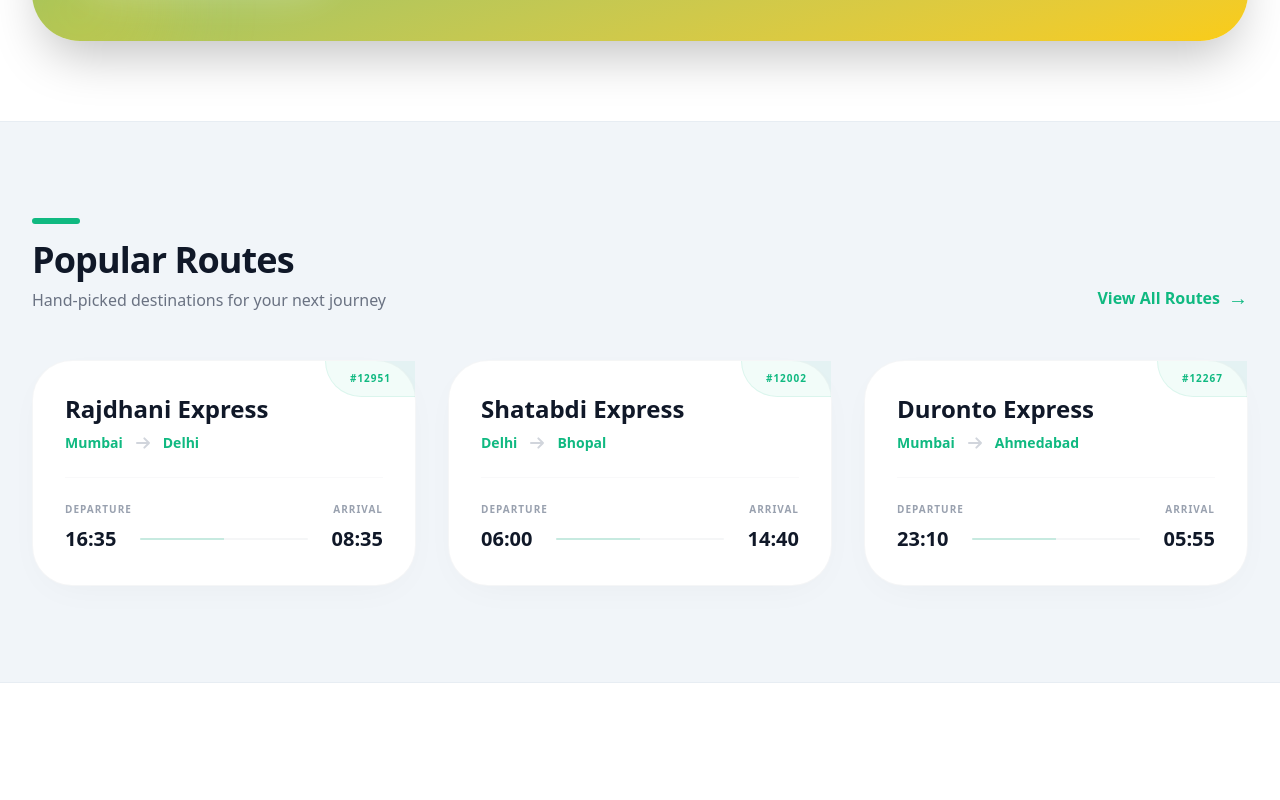
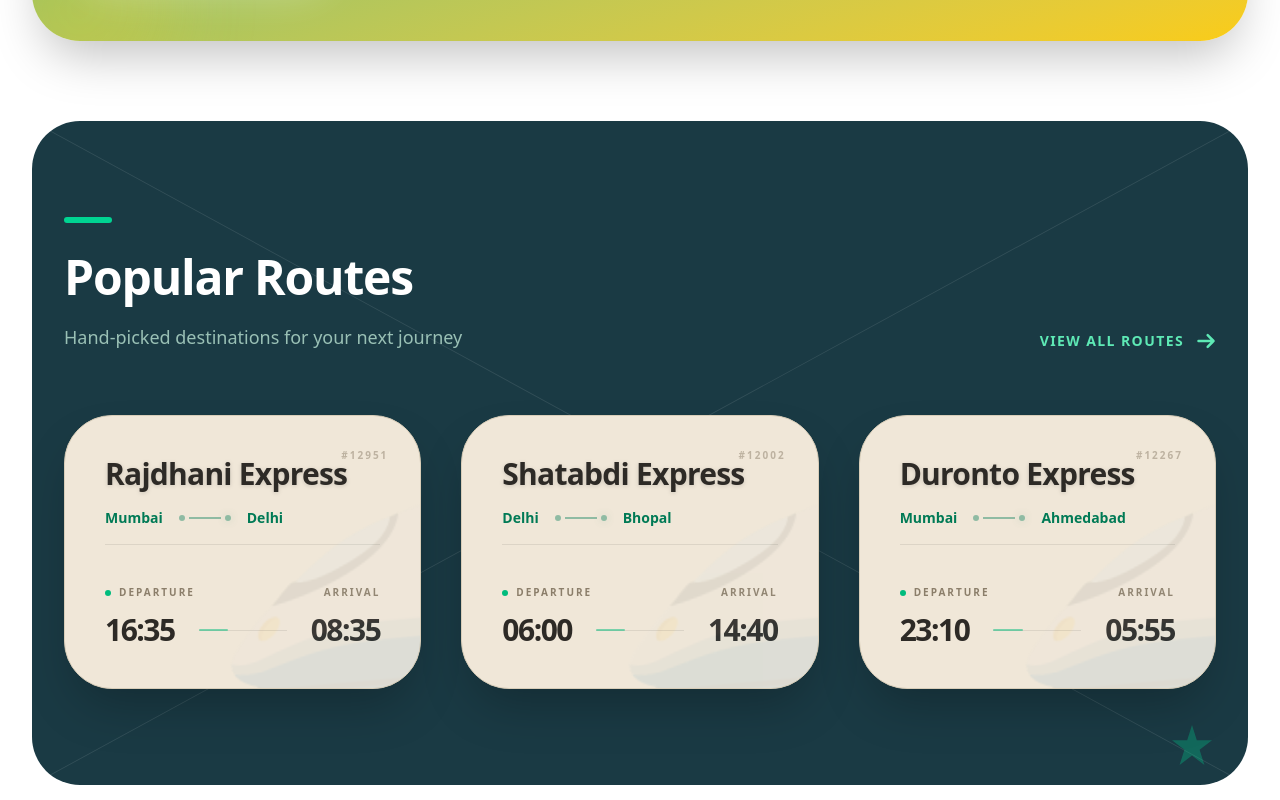
Before and after one commit to RishiVykunta/RMS, a Next.js app: page / in a window 1280 px wide. Shown: the part 1460-2260 px from the top of the page. Built offline with nearby package versions, Linux system fonts and the light colour scheme; no server answers; the database is empty.

Commit message:
chore: update hero background image to cloudinary source

```diff
--- a/app/page.tsx
+++ b/app/page.tsx
@@ -102,7 +102,7 @@ export default function Home() {
         {/* Background Image with Overlay */}
         <div className="absolute inset-0 z-0">
           <img
-            src="/images/hero-bg.png"
+            src="https://res.cloudinary.com/dqcxekzxn/image/upload/v1773766411/Screenshot_2026-03-17_221336_LE_upscale_prime_ex6hky.jpg"
             alt="Indian Railways"
             className="w-full h-full object-cover"
           />
@@ -294,47 +294,74 @@ export default function Home() {
       </section>
 
       {/* Popular Trains Section */}
-      {/* Popular Trains Section */}
-      <section className="py-24 bg-[#f1f5f9] border-y border-slate-200/60">
-        <div className="max-w-7xl mx-auto px-4 sm:px-6 lg:px-8">
-          <div className="flex justify-between items-end mb-12">
+      <section className="py-24 bg-[#1a3a44] relative overflow-hidden rounded-[3rem] mx-4 md:mx-8 mb-24">
+        {/* Subtle Background Pattern */}
+        <div className="absolute inset-0 opacity-10 pointer-events-none">
+          <svg className="w-full h-full" viewBox="0 0 100 100" preserveAspectRatio="none">
+            <path d="M0 0 L100 100 M100 0 L0 100" stroke="white" strokeWidth="0.1" fill="none" />
+          </svg>
+        </div>
+
+        <div className="max-w-7xl mx-auto px-4 sm:px-6 lg:px-8 relative z-10">
+          <div className="flex flex-col md:flex-row justify-between items-start md:items-end mb-16">
             <div>
-              <div className="h-1.5 w-12 bg-brand rounded-full mb-4" />
-              <h2 className="text-4xl font-black text-gray-900 tracking-tight mb-2">Popular Routes</h2>
-              <p className="text-gray-500 font-medium font-inter">Hand-picked destinations for your next journey</p>
+              <div className="h-1.5 w-12 bg-emerald-400 rounded-full mb-6" />
+              <h2 className="text-4xl md:text-5xl font-black text-white tracking-tight mb-4 leading-tight">Popular Routes</h2>
+              <p className="text-emerald-100/70 font-medium text-lg max-w-md">Hand-picked destinations for your next journey</p>
             </div>
-            <button className="text-brand font-bold hover:gap-3 transition-all flex items-center gap-2">
-              <span>View All Routes</span>
-              <span className="text-xl">→</span>
+            <button className="mt-8 md:mt-0 text-emerald-300 font-bold hover:text-white transition-all flex items-center gap-3 group">
+              <span className="text-sm uppercase tracking-widest font-black">View All Routes</span>
+              <svg className="w-5 h-5 group-hover:translate-x-1 transition-transform" fill="none" stroke="currentColor" viewBox="0 0 24 24"><path strokeLinecap="round" strokeLinejoin="round" strokeWidth="3" d="M14 5l7 7m0 0l-7 7m7-7H3"/></svg>
             </button>
           </div>
 
-          <div className="grid grid-cols-1 md:grid-cols-3 gap-8">
+          <div className="grid grid-cols-1 md:grid-cols-3 gap-10">
             {popularTrains.map((train) => (
-              <div key={train.number} className="bg-white p-8 rounded-[2.5rem] shadow-[0_10px_40px_-15px_rgba(0,0,0,0.05)] border border-gray-100/80 relative group hover:shadow-[0_20px_50px_-10px_rgba(0,0,0,0.1)] transition-all duration-500 hover:-translate-y-1">
-                <div className="absolute top-0 right-0 bg-brand/5 text-brand px-6 py-2.5 rounded-bl-[2.5rem] text-[10px] font-black uppercase tracking-widest border-l border-b border-brand/10">
+              <div key={train.number} className="bg-[#f0e7d8] p-10 rounded-[3rem] shadow-2xl relative group hover:scale-[1.02] transition-all duration-500 overflow-hidden border border-[#d8cdb8]">
+                {/* Vintage Train Watermark Overlay */}
+                <div className="absolute -bottom-4 -right-8 opacity-[0.08] pointer-events-none select-none transform rotate-[-5deg] group-hover:rotate-0 transition-transform duration-700">
+                  <span className="text-[12rem] leading-none">🚄</span>
+                </div>
+
+                <div className="absolute top-0 right-0 p-8 text-[10px] font-black text-[#8b7e6a] uppercase tracking-[0.2em] opacity-50">
                   #{train.number}
                 </div>
-                <h3 className="text-2xl font-black text-gray-900 mb-2">{train.name}</h3>
-                <div className="flex items-center gap-3 text-brand font-black text-sm mb-6 pb-6 border-b border-gray-100/50">
+
+                <h3 className="text-3xl font-black text-[#2d2a26] mb-4 tracking-tight drop-shadow-sm">{train.name}</h3>
+
+                <div className="flex items-center gap-4 text-emerald-700 font-black text-sm mb-10 pb-4 border-b border-[#2d2a26]/10">
                   <span>{train.route.split(' → ')[0]}</span>
-                  <svg className="w-4 h-4 text-gray-300" fill="none" stroke="currentColor" viewBox="0 0 24 24"><path strokeLinecap="round" strokeLinejoin="round" strokeWidth="3" d="M14 5l7 7m0 0l-7 7m7-7H3"/></svg>
+                  <div className="flex items-center gap-1 opacity-40">
+                    <div className="w-1.5 h-1.5 rounded-full bg-current" />
+                    <div className="w-8 h-[2px] bg-current" />
+                    <div className="w-1.5 h-1.5 rounded-full bg-current shadow-[0_0_10px_rgba(4,120,87,0.5)]" />
+                  </div>
                   <span>{train.route.split(' → ')[1]}</span>
                 </div>
-                <div className="flex justify-between items-center text-gray-400 text-[10px] font-bold uppercase tracking-widest mb-2">
-                  <span>Departure</span>
+
+                <div className="flex justify-between items-center text-[#8b7e6a] text-[10px] font-black uppercase tracking-[0.2em] mb-3">
+                  <span className="flex items-center gap-2">
+                    <span className="w-1.5 h-1.5 rounded-full bg-emerald-500" />
+                    Departure
+                  </span>
                   <span>Arrival</span>
                 </div>
-                <div className="flex justify-between items-center text-gray-900 font-black text-xl">
+
+                <div className="flex justify-between items-center text-[#2d2a26] font-black text-3xl tracking-tighter">
                   <span>{train.time.split(' - ')[0]}</span>
-                  <div className="flex-grow mx-6 h-[1.5px] bg-gray-100/80 relative overflow-hidden rounded-full">
-                    <div className="absolute inset-0 bg-brand/20 w-1/2 group-hover:translate-x-full transition-transform duration-1000" />
+                  <div className="flex-grow mx-6 h-[1px] bg-[#2d2a26]/10 relative">
+                    <div className="absolute top-1/2 left-0 w-1/3 h-[2px] bg-emerald-500/50 -translate-y-1/2 rounded-full group-hover:translate-x-[200%] transition-transform duration-[1500ms] cubic-bezier-in-out" />
                   </div>
                   <span>{train.time.split(' - ')[1]}</span>
                 </div>
               </div>
             ))}
           </div>
+        </div>
+
+        {/* Abstract Corner Element */}
+        <div className="absolute bottom-4 right-8 text-emerald-400 opacity-30 select-none">
+          <svg className="w-12 h-12" fill="currentColor" viewBox="0 0 24 24"><path d="M12 2L14.4 9.6H22L15.8 14.4L18.2 22L12 17.2L5.8 22L8.2 14.4L2 9.6H9.6L12 2Z" /></svg>
         </div>
       </section>
 
```
